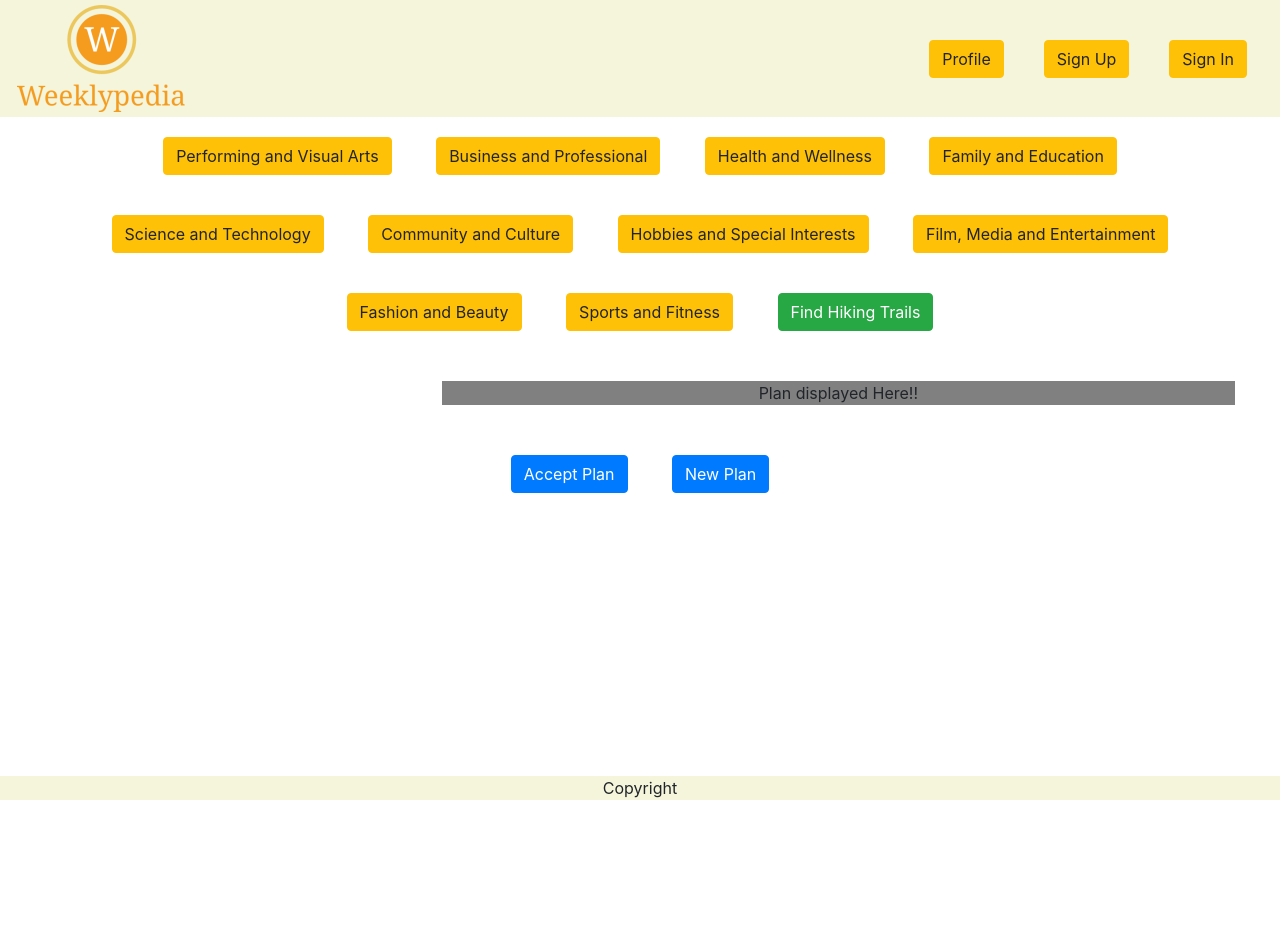
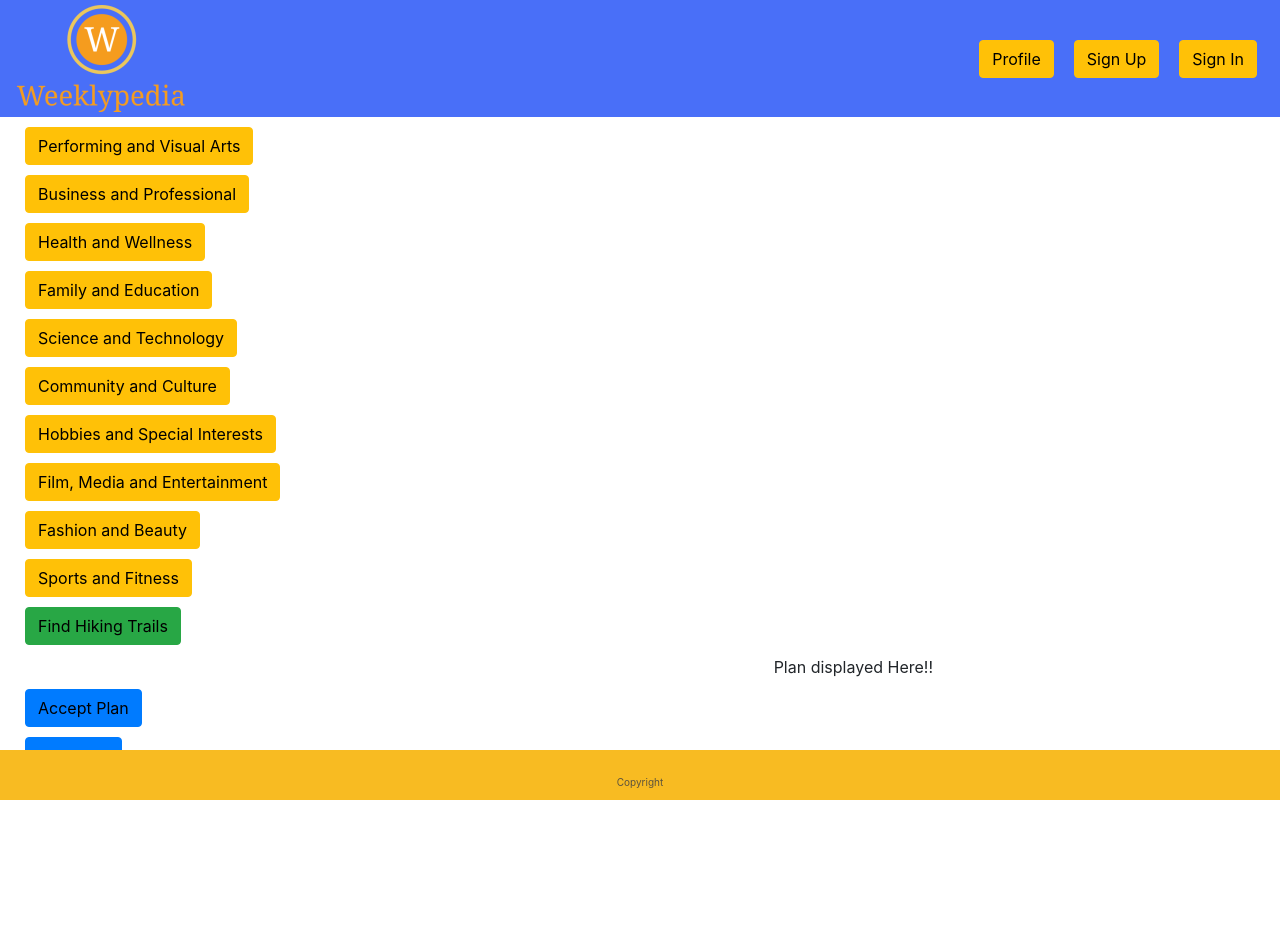
Before and after one commit to Unobtainiumrock/Weeklypedia, a PHP site: page /targets.html in a window 1280 px wide. Before the commit the page ends 800 px from the top, so only its background shows below. Run offline with PHP 8.4, Linux system fonts and the light colour scheme; some libraries are stand-ins or nearby versions.

Commit message:
add styles

```diff
--- a/src/style/style.css
+++ b/src/style/style.css
@@ -1,4 +1,4 @@
-html, body {
+/* html, body {
     height: 100%;
     overflow: hidden;
     background-image: url("");
@@ -31,4 +31,136 @@
 }
 .row{
     margin:30px;
+} */
+
+html, body {
+    height: 100%;
+    /* background: url(Adobe_Spark_Video_1.gif) no repeat center center fixed; */
+    background-size: cover;
+    -webkit-background-size: cover;
+    -moz-background-size: cover;
+    -o-background-size: cover;
+    background-size: cover;
+    margin: 0 auto;
 }
+header {
+    text-align: center;
+    background-color: rgb(73, 111, 248);
+    opacity: 1;
+}
+
+
+
+.navbar-toggler {
+    /* margin: 20px; */
+}
+
+
+img{
+    display: block;
+}
+
+#fixed-ratio-resize {
+    min-width: 100%;
+    min-height: 100%;
+}
+
+.container-fluid {
+    min-height: 100%;
+    max-width: contain;
+    /* background-color: grey; */
+    text-align: center;
+}
+/* .row-fluid {
+    text-align: center;
+} */
+.btn {
+    margin: 10px;
+    z-index: 100000;
+    display: block;
+    color: #000;
+}
+
+footer {
+    text-align: center;
+    font-size: x-small;
+    color: rgba(65, 65, 66, 0.856);
+    position: fixed;
+    left: 0px;
+    bottom: 0px;
+    width: 100%;
+    background-color: #f8bb22;
+    padding: 25px 10px 10px 10px;
+    grid-template-columns: 100%;
+    clear: all;
+    display: inline-table;
+}
+
+
+/* #copyright {
+    text-align: center;
+} */
+
+/* * {
+    box-sizing: border-box;
+}
+
+.row {
+    display: flex;
+    flex-wrap: wrap;
+    padding: 0 4px;
+    overflow: auto;
+} */
+
+/* Create four equal columns that sits next to each other */
+/* .column {
+    flex: 25%;
+    max-width: 25%;
+    padding: 0 4px;
+}
+
+.column img {
+    margin-top: 8px;
+    vertical-align: middle;
+} */
+
+/* Responsive layout - makes a two column-layout instead of four columns */
+/* @media screen and (max-width: 800px) {
+    .column {
+        flex: 50%;
+        max-width: 50%;
+    }
+} */
+
+/* Responsive layout - makes the two columns stack on top of each other instead of next to each other */
+/* @media screen and (max-width: 600px) {
+    .column {
+        flex: 100%;
+        max-width: 100%;
+    }
+} */
+
+#bg-video {
+    position: absolute;
+    overflow: hidden;
+    width: 100%;
+    height: 100%;
+    size: inherit;
+    top: 0;
+    left: 0;
+    right: 0;
+    bottom: 0;
+    margin: auto;
+    z-index: -100;
+  }
+
+  #overlay {
+    background: rgba(100,100,100,.7);
+    position: absolute;
+    left: 0;
+    top: 0;
+    height: 100%;
+    width: 100%;
+    z-index: 10000;
+    text-align: center;
+  }
```
